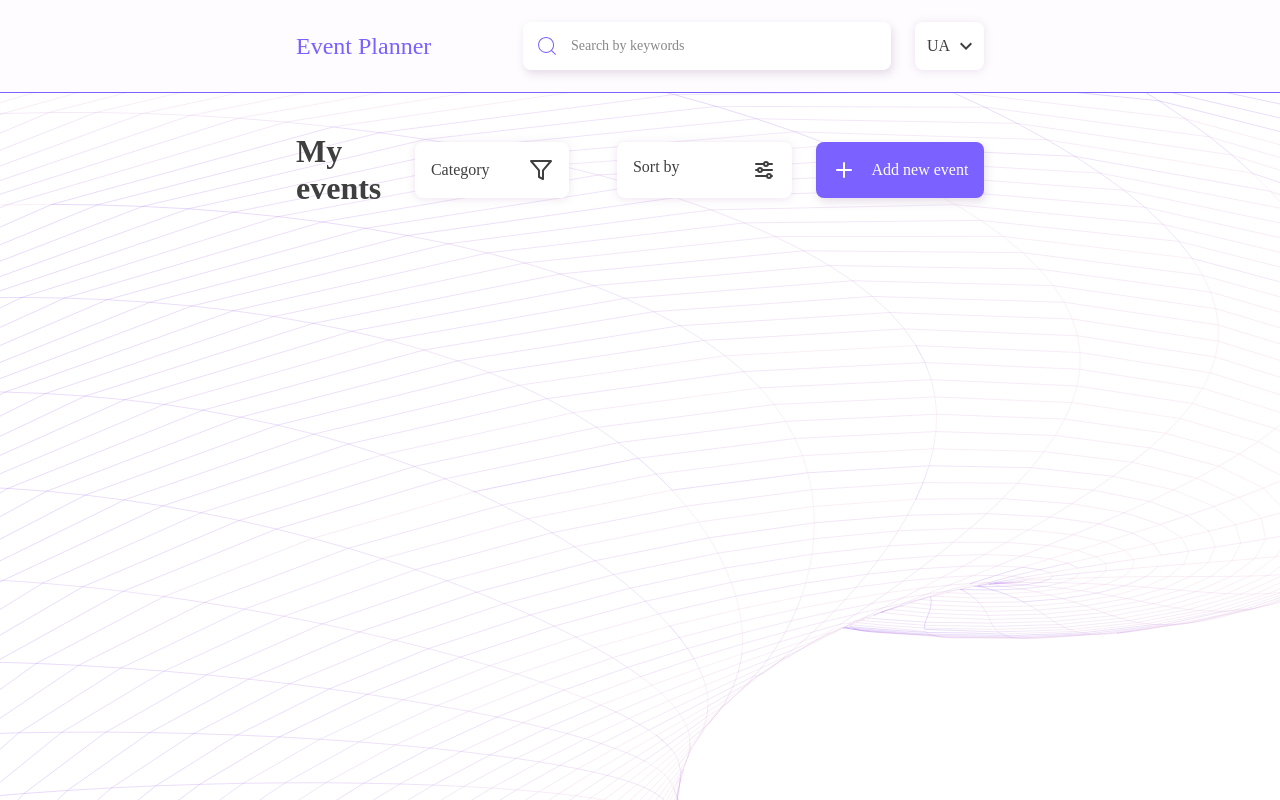
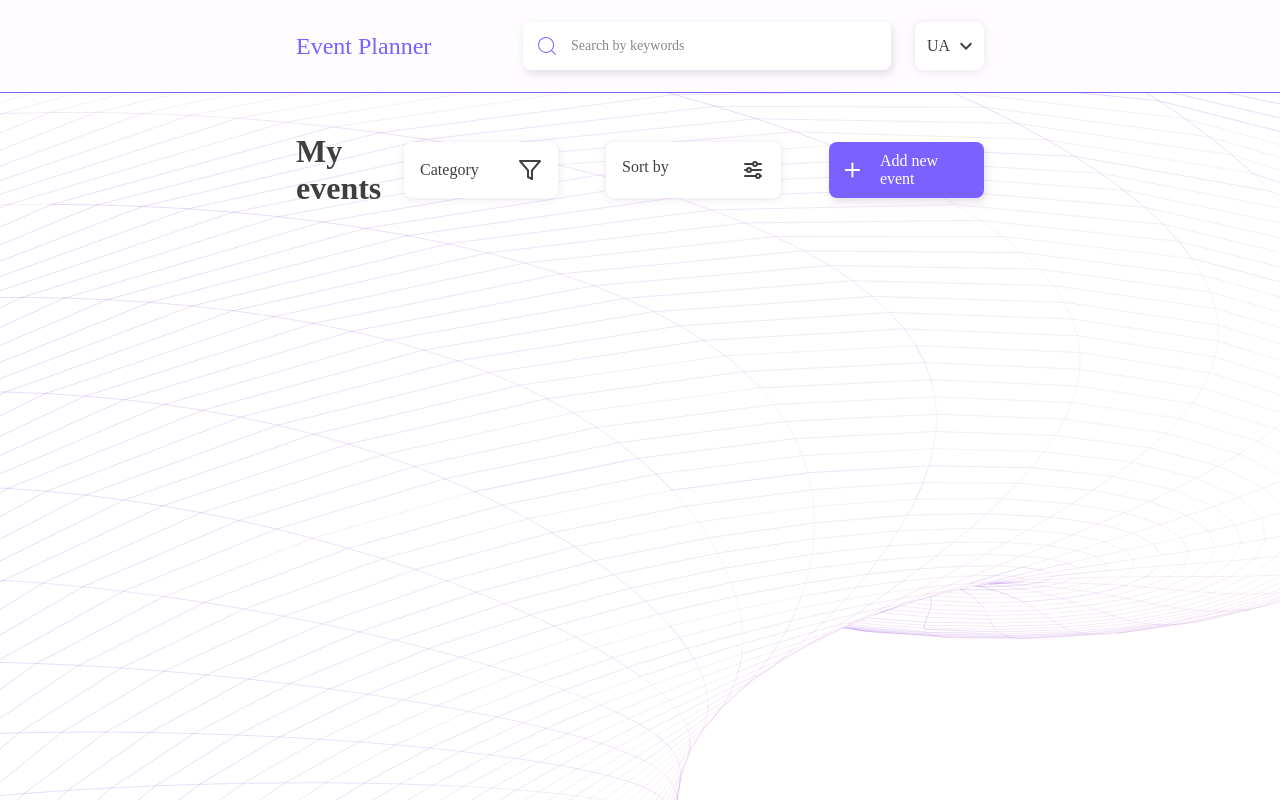
Before and after one commit to vadymfrlv/event-planner, a React (Vite) app: page / in a window 1280 px wide. Shown: the top 800 px of the page. Built offline with nearby package versions, Linux system fonts and the light colour scheme; a web font is replaced by a local one; what i18next-localstorage-backend would draw is missing.

Commit message:
WORK:
- style upd for mob

```diff
--- a/src/components/ActionBtn/ActionBtn.styled.ts
+++ b/src/components/ActionBtn/ActionBtn.styled.ts
@@ -33,6 +33,8 @@ export const ActionLinkStyled = styled(Link)`
   width: 24px;
   height: 24px;
 
+  margin-left: 24px;
+
   font-size: 16px;
   box-shadow: 2px 4px 9px 0px rgba(166, 141, 174, 0.28);
   transition: background-color 250ms ease-in-out;
```
